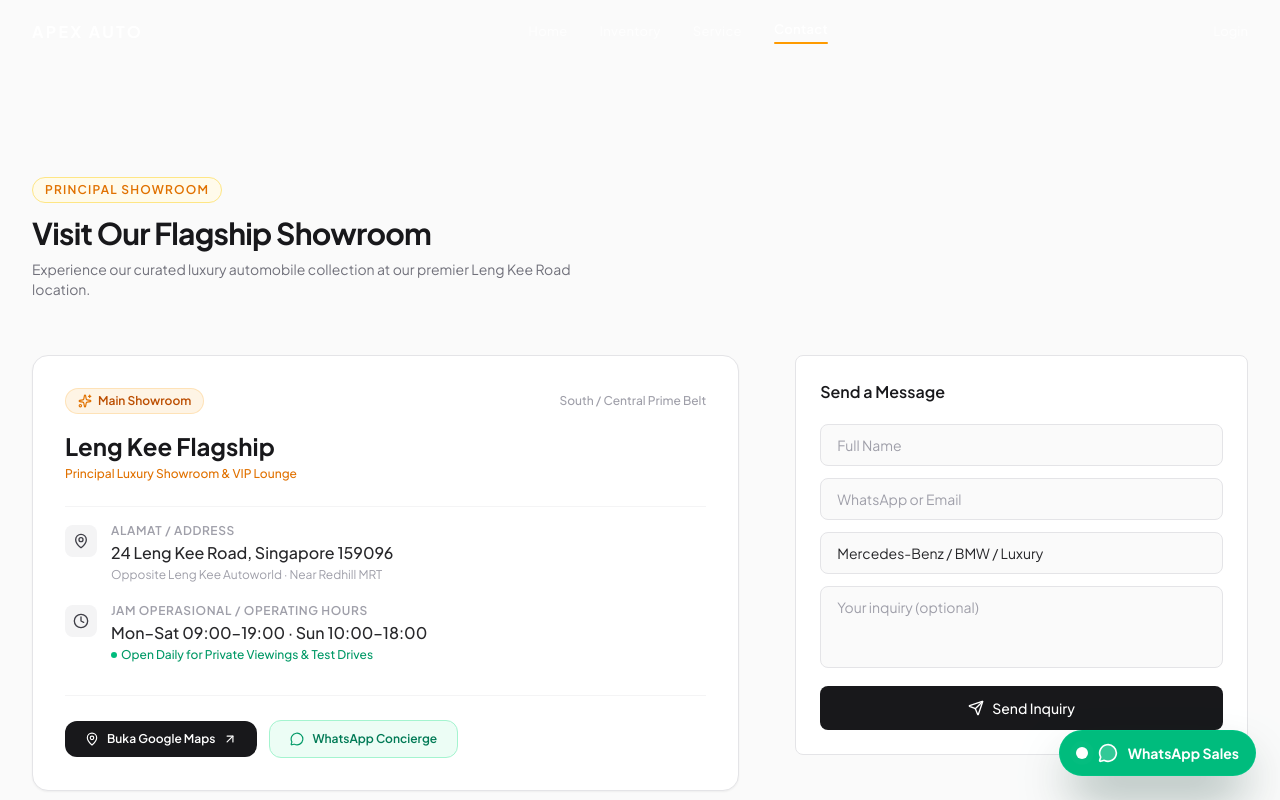
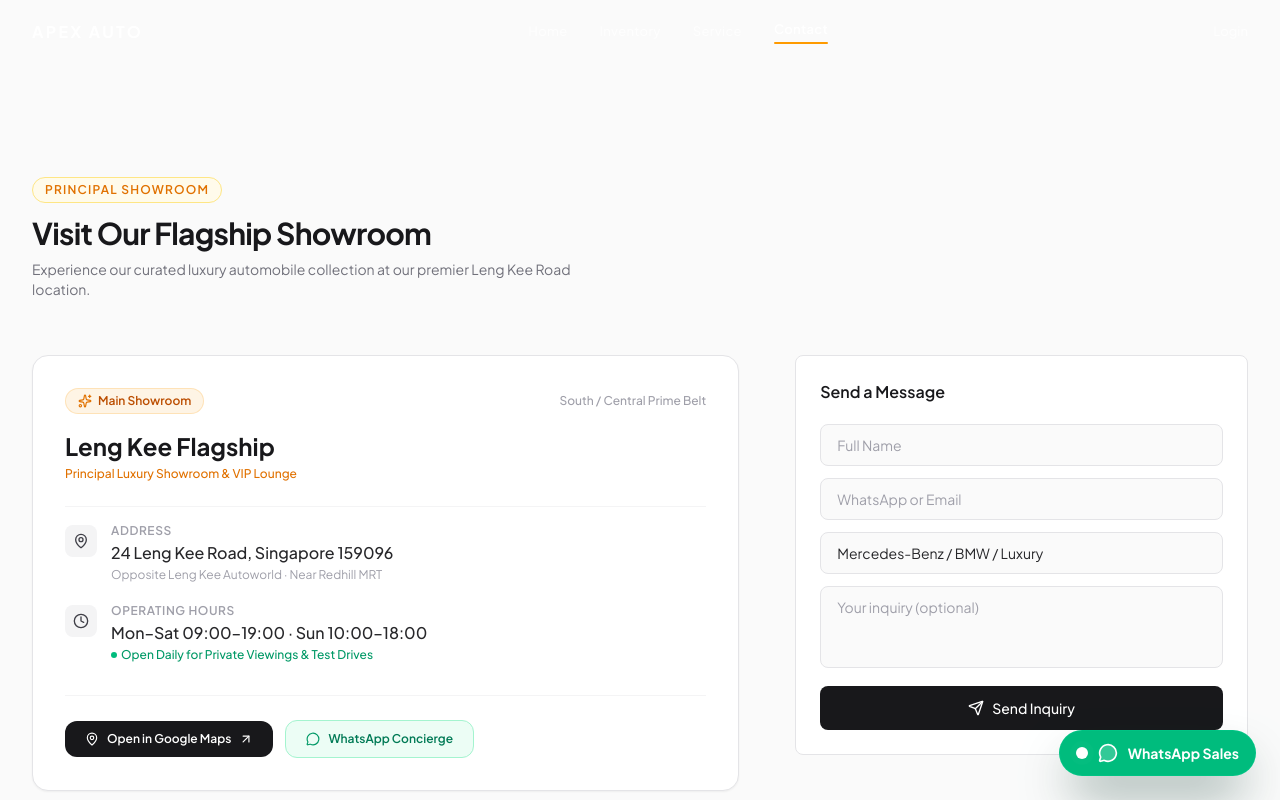
Before and after one commit to langkahkuy-pixel/APEX-AUTO, a Next.js app: page /contact in a window 1280 px wide. Shown: the top 800 px of the page. Built offline with nearby package versions, Linux system fonts and the light colour scheme.

Commit message:
languange

```diff
--- a/src/components/ContactShowroomSection.tsx
+++ b/src/components/ContactShowroomSection.tsx
@@ -78,7 +78,7 @@ export function ContactShowroomSection() {
   };
 
   return (
-    <section id="kontak-showroom" className="py-20 sm:py-28">
+    <section id="contact-showroom" className="py-20 sm:py-28">
       <div className="max-w-7xl mx-auto px-6 lg:px-8">
         {/* Header */}
         <div className="mb-10 sm:mb-14">
@@ -113,14 +113,14 @@ export function ContactShowroomSection() {
               </p>
 
               <div className="space-y-5 pt-4 border-t border-zinc-100 text-sm">
-                {/* Alamat */}
+                {/* Address */}
                 <div className="flex items-start gap-3.5">
                   <div className="w-8 h-8 rounded-lg bg-zinc-100 flex items-center justify-center text-zinc-600 shrink-0 mt-0.5">
                     <MapPin className="w-4 h-4 text-zinc-700" />
                   </div>
                   <div>
                     <span className="text-xs font-semibold text-zinc-400 uppercase tracking-wider block">
-                      Alamat / Address
+                      Address
                     </span>
                     <p className="text-zinc-800 font-medium mt-0.5 text-sm sm:text-base">
                       {FLAGSHIP_SHOWROOM.address}
@@ -131,14 +131,14 @@ export function ContactShowroomSection() {
                   </div>
                 </div>
 
-                {/* Jam Operasional */}
+                {/* Operating Hours */}
                 <div className="flex items-start gap-3.5">
                   <div className="w-8 h-8 rounded-lg bg-zinc-100 flex items-center justify-center text-zinc-600 shrink-0 mt-0.5">
                     <Clock className="w-4 h-4 text-zinc-700" />
                   </div>
                   <div>
                     <span className="text-xs font-semibold text-zinc-400 uppercase tracking-wider block">
-                      Jam Operasional / Operating Hours
+                      Operating Hours
                     </span>
                     <p className="text-zinc-800 font-medium mt-0.5 text-sm sm:text-base">
                       {FLAGSHIP_SHOWROOM.hours}
@@ -160,7 +160,7 @@ export function ContactShowroomSection() {
                   className="inline-flex items-center gap-2 px-5 py-2.5 rounded-xl bg-zinc-900 hover:bg-zinc-800 text-white font-semibold text-xs transition-colors"
                 >
                   <MapPin className="w-3.5 h-3.5" />
-                  <span>Buka Google Maps</span>
+                  <span>Open in Google Maps</span>
                   <ArrowUpRight className="w-3.5 h-3.5" />
                 </a>
                 <a
```
